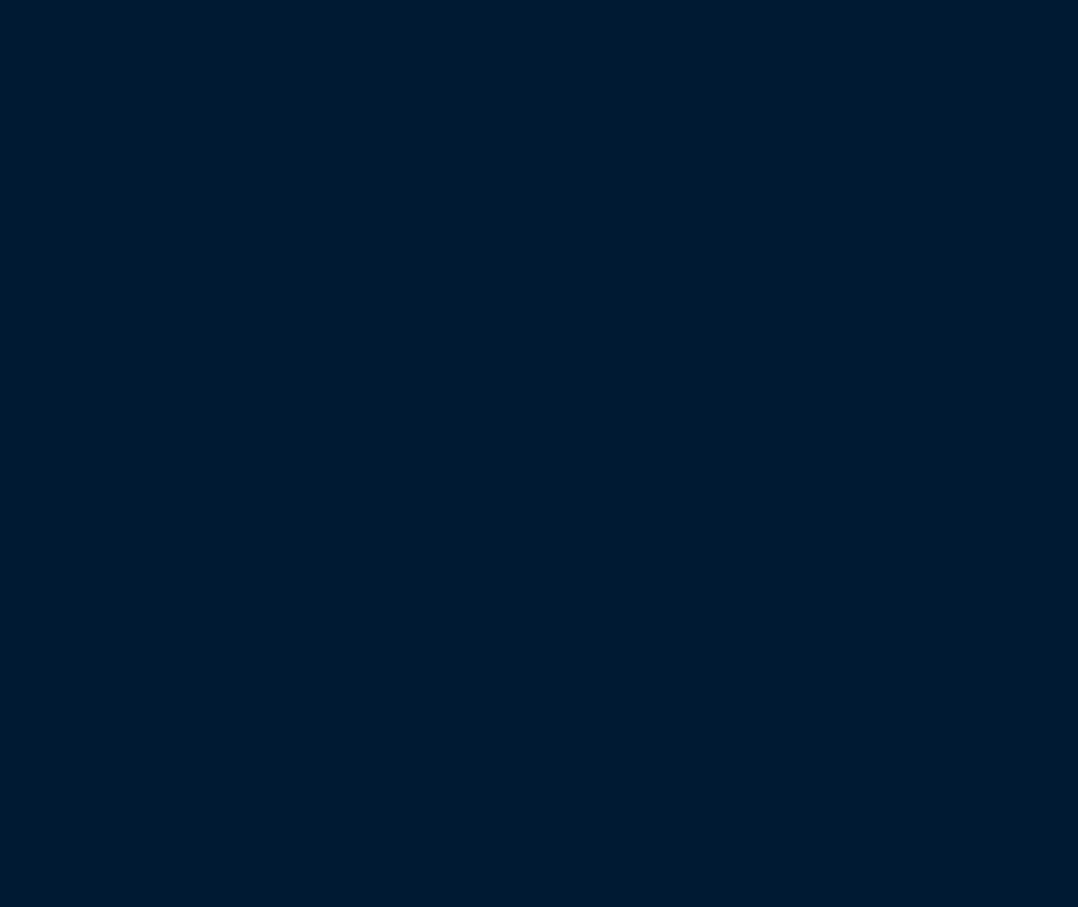
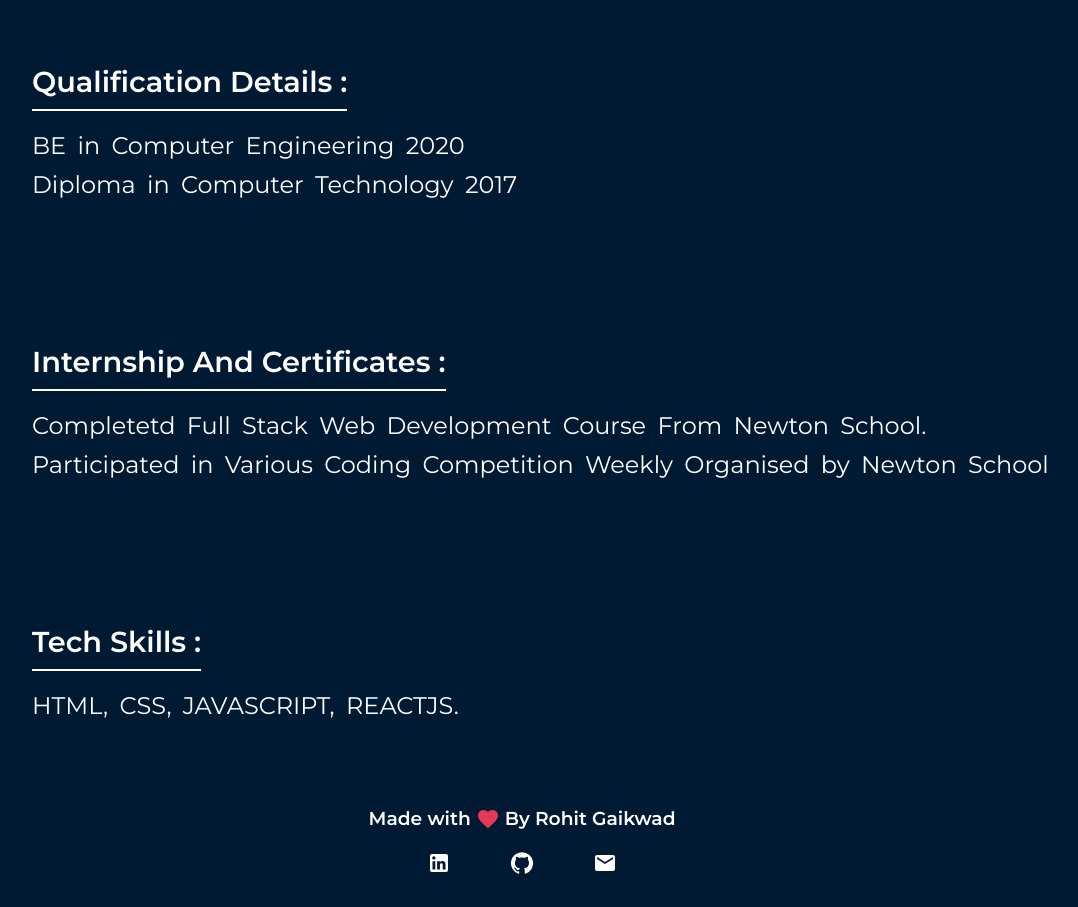
Before and after one commit to rohit1396/portfolio, a React (Create React App) app: page / in a window 1280 px wide. Shown: the part 720-1627 px from the top of the page, without its empty margins (118-1196 px from the left). Before the commit the page ends 800 px from the top, so only its background shows below. Built offline with nearby package versions, Linux system fonts and the light colour scheme.

Commit message:
Home Changes

```diff
--- a/src/components/Home.css
+++ b/src/components/Home.css
@@ -2,7 +2,7 @@
     padding: 40px 40px;
     display: flex;
     justify-content: space-around;
-    /* padding-bottom: 150px; */
+    margin-bottom: 120px;
 }
 
 .home_content {
@@ -20,6 +20,69 @@
 .home_logo {
     width: 400px;
     object-fit: contain;
+}
+
+.about_section {
+    height: 100vh;
+    width: fit-content;
+    padding-left: 150px;
+    display: flex;
+    flex-direction: column;
+    justify-content: space-around;
+}
+
+.about_section > div {
+    height: fit-content;
+    margin-bottom: 20px;
+}
+
+.about_section > div > h2 {
+    border-bottom: 2px solid white;
+    font-size: 1.8rem;
+    margin-bottom: 20px;
+    padding-bottom: 10px;
+    width: fit-content;
+}
+
+.about_section > div > p {
+    font-size: 1.5em;
+    margin-bottom: 10px;
+    word-spacing: 5px;
+}
+
+.footer_section{
+    width: 100%;
+    height: 100px;
+    display: flex;
+    justify-content: center;
+}
+
+.favIcon {
+    color: #e63956;
+    margin: 0 5px;
+}
+
+.footer_section > div > h3 {
+    display: flex;
+}
+
+.footer_socialIcons {
+    display: flex;
+    justify-content: space-evenly;
+    margin-top: 20px;
+    margin-bottom: 20px;
+}
+
+.footer_socialIcons > a {
+    /* text-decoration: none; */
+    color: white;
+    cursor: pointer;
+}
+
+@media (max-width:400px) {
+    .footer_section {
+        margin-top: 100px;
+    }
 }
 
 @media only screen and (max-width:776px) {
--- a/src/components/Home.js
+++ b/src/components/Home.js
@@ -1,6 +1,10 @@
 import React from "react";
 import "./Home.css";
-import Project from "./Project";
+import FavoriteIcon from "@mui/icons-material/Favorite";
+import GitHubIcon from "@mui/icons-material/GitHub";
+import MailIcon from "@mui/icons-material/Mail";
+import LinkedInIcon from "@mui/icons-material/LinkedIn";
+import FacebookIcon from "@mui/icons-material/Facebook";
 
 const Home = () => {
   return (
@@ -28,6 +32,51 @@ const Home = () => {
           alt="home_logo"
         />
       </div>
+      <div className="about_section">
+        <div>
+          <h2>Qualification Details : </h2>
+          <p>BE in Computer Engineering 2020</p>
+          <p>Diploma in Computer Technology 2017</p>
+        </div>
+        <div>
+          <h2>Internship And Certificates : </h2>
+          <p>
+            Completetd Full Stack Web Development Course From Newton School.
+          </p>
+          <p>
+            Participated in Various Coding Competition Weekly Organised by
+            Newton School
+          </p>
+        </div>
+        <div>
+          <h2>Tech Skills : </h2>
+          <p>HTML, CSS, JAVASCRIPT, REACTJS.</p>
+        </div>
+      </div>
+      <div className="footer_section">
+        <div>
+          <h3>
+            Made with <FavoriteIcon className="favIcon" /> By Rohit Gaikwad
+          </h3>
+          <div className="footer_socialIcons">
+            <a
+              href="https://www.linkedin.com/in/rohit-gaikwad1396/"
+              target="_blank"
+            >
+              <LinkedInIcon />
+            </a>
+            <a href="https://www.github.com/rohit1396" target="_blank">
+              <GitHubIcon />
+            </a>
+            <a href="mailto:rohitgaikwad726@gmail.com" target="_blank">
+              <MailIcon />
+            </a>
+            {/* <a>
+              <FacebookIcon />
+            </a> */}
+          </div>
+        </div>
+      </div>
     </>
   );
 };
```
